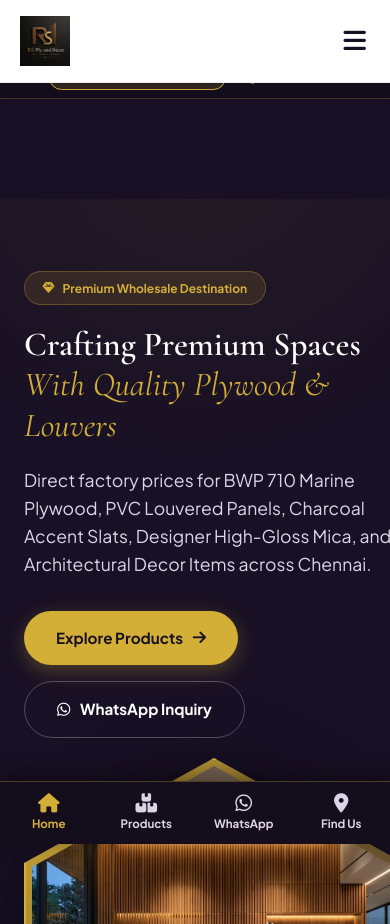
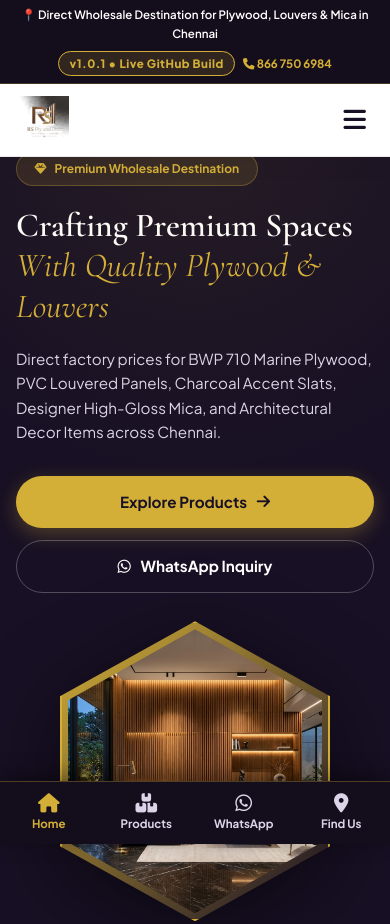
Before and after one commit to TechyMikul/rs-ply-decor, a plain HTML site: page website/index.html in a window 390 px wide. Shown: the top 924 px of the page. Drawn offline with nearby package versions, Linux system fonts and the light colour scheme.

Commit message:
Fix header overlapping, logo transparency, and hero mobile text wrapping

```diff
--- a/website/index.html
+++ b/website/index.html
@@ -117,12 +117,12 @@
             transform: translateY(0);
         }
 
-        /* Top Announcement Bar with GitHub Version Badge */
+        /* Top Announcement Bar inside Header */
         .top-announce {
             background: #140d1b;
             color: #ffffff;
-            padding: 0.5rem 1rem;
-            font-size: 0.8rem;
+            padding: 0.45rem 1rem;
+            font-size: 0.78rem;
             text-align: center;
             border-bottom: 1px solid rgba(212, 175, 55, 0.25);
             font-weight: 600;
@@ -132,8 +132,11 @@
             gap: 1rem;
             flex-wrap: wrap;
             width: 100%;
-            max-width: 100vw;
             box-sizing: border-box;
+            transition: var(--transition);
+        }
+        .header.scrolled .top-announce {
+            display: none;
         }
         .top-announce a {
             color: var(--accent-brand);
@@ -151,7 +154,7 @@
             letter-spacing: 0.5px;
         }
 
-        /* 👑 Pure White Expanding Header (3x Size initially, smooth animation on scroll) */
+        /* 👑 Pure White Expanding Header */
         .header {
             position: fixed;
             top: 0;
@@ -162,12 +165,11 @@
             z-index: 1000;
             background: #ffffff;
             border-bottom: 1px solid rgba(0, 0, 0, 0.08);
-            padding: 2.25rem 2.5rem;
+            padding: 0;
             transition: var(--transition);
             box-shadow: 0 4px 25px rgba(0, 0, 0, 0.05);
         }
         .header.scrolled {
-            padding: 0.65rem 2rem;
             box-shadow: 0 8px 30px rgba(0, 0, 0, 0.12);
         }
         .header-container {
@@ -178,6 +180,11 @@
             justify-content: space-between;
             align-items: center;
             box-sizing: border-box;
+            padding: 1.25rem 2.5rem;
+            transition: var(--transition);
+        }
+        .header.scrolled .header-container {
+            padding: 0.5rem 2rem;
         }
 
         /* Full Brand Logo Image (Expanded 3x size initially -> Compact on scroll) */
@@ -1298,11 +1305,13 @@
             .nav-menu { display: none; }
             .header-actions .btn-call, .header-actions .btn-whatsapp { display: none; }
             .hamburger-menu-btn { display: flex; align-items: center; justify-content: center; }
-            .page-content { margin-top: 100px; }
-            .header { padding: 1rem 1.25rem; }
-            .header.scrolled { padding: 0.65rem 1.25rem; }
-            .header-full-logo { height: 50px; }
+            .page-content { margin-top: 130px; }
+            .header { padding: 0; }
+            .header-container { padding: 0.75rem 1.25rem; }
+            .header.scrolled .header-container { padding: 0.5rem 1.25rem; }
+            .header-full-logo { height: 48px; }
             .header.scrolled .header-full-logo { height: 38px; }
+            .top-announce { padding: 0.4rem 0.75rem; font-size: 0.72rem; gap: 0.5rem; }
             .products-scroll-view { grid-template-columns: 1fr; gap: 1rem; }
             .catalog-sidebar { padding: 0.75rem 0.25rem; width: 100%; box-sizing: border-box; overflow-x: hidden; }
             .catalog-title { display: none; }
@@ -1313,6 +1322,42 @@
         }
 
         @media (max-width: 600px) {
+            .page-content { margin-top: 120px; }
+            .hero {
+                padding: 2rem 1rem 3rem !important;
+                text-align: left;
+            }
+            .hero-container {
+                gap: 2rem;
+            }
+            .hero h1 {
+                font-size: 2.1rem !important;
+                line-height: 1.2 !important;
+            }
+            .hero p {
+                font-size: 0.95rem !important;
+                line-height: 1.6 !important;
+                max-width: 100% !important;
+                word-break: normal;
+                overflow-wrap: break-word;
+            }
+            .hero-btn-group {
+                flex-direction: column;
+                width: 100%;
+                gap: 0.75rem;
+            }
+            .btn-hero {
+                width: 100%;
+                justify-content: center;
+                padding: 0.85rem 1.5rem;
+            }
+            .hexagon-photo-container {
+                margin-top: 0.5rem;
+            }
+            .hexagon-wrapper {
+                width: 270px !important;
+                height: 300px !important;
+            }
             .motion-studio-wrapper {
                 padding: 1.25rem 0.85rem;
             }
@@ -1346,10 +1391,6 @@
             .product-lines-grid {
                 grid-template-columns: 1fr;
             }
-            .hero h1 {
-                font-size: 2.1rem;
-                line-height: 1.2;
-            }
             .hero-badge {
                 font-size: 0.75rem;
             }
@@ -1371,18 +1412,16 @@
         <img src="assets/images/logo-full.jpg" alt="RS Ply and Decor Logo" class="intro-logo">
     </div>
 
-    <!-- Top Announcement Bar with GitHub Version Badge -->
-    <div class="top-announce">
-        <span>📍 Direct Wholesale Destination for Plywood, Louvers & Mica in Chennai</span>
-        <span class="version-tag-pill" id="appVersionHeader">v1.0.1 • Live GitHub Build</span>
-        <a href="tel:8667506984"><i class="fa-solid fa-phone"></i> 866 750 6984</a>
-    </div>
-
-    <!-- 👑 Pure White Expanding Header (3x Size Logo Initially, Smooth Animation on Scroll) -->
+    <!-- 👑 Pure White Expanding Header with Top Announcement Bar -->
     <header class="header" id="mainHeader">
+        <div class="top-announce">
+            <span>📍 Direct Wholesale Destination for Plywood, Louvers & Mica in Chennai</span>
+            <span class="version-tag-pill" id="appVersionHeader">v1.0.1 • Live GitHub Build</span>
+            <a href="tel:8667506984"><i class="fa-solid fa-phone"></i> 866 750 6984</a>
+        </div>
         <div class="header-container">
             <a href="#" class="brand-logo">
-                <img src="assets/images/logo-full.jpg" alt="RS Ply & Decor Full Brand Logo" class="header-full-logo">
+                <img src="assets/images/logo-full-transparent.png" alt="RS Ply & Decor Full Brand Logo" class="header-full-logo">
             </a>
 
             <!-- Restored Full Desktop Nav Menu Links -->
```
Also changed, not shown: 2 other files.
